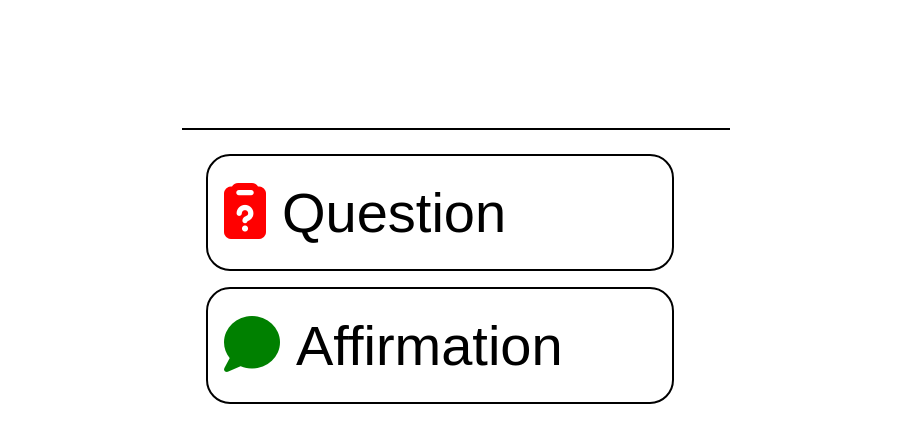
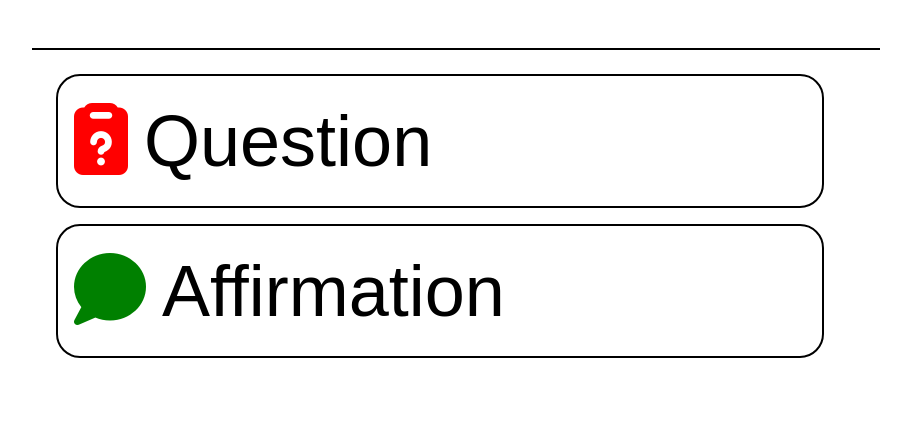
Before and after one commit to TeOdodin/TeOdodin.github.io, a plain HTML site: page expression/index.html in a window 1280 px wide. Shown: the whole page, without its empty margins (184-1095 px from the left). Drawn offline with Linux system fonts and the light colour scheme.

Commit message:
Change text size + text to speech

```diff
--- a/expression/config.js
+++ b/expression/config.js
@@ -33,6 +33,67 @@ const CHOICES = [
                 icon: "fa-solid fa-gear",
                 color: "brown",
                 textDisplay: "Comment",
+                choices: [
+                    {
+                        name: "Je",
+                        icon: "fa-solid fa-image-portrait",
+                        color: "orange",
+                        textDisplay: "est-ce que je",
+                    },
+                    {
+                        name: "Tu",
+                        icon: "fa-solid fa-image-portrait",
+                        color: "orange",
+                        textDisplay: "est-ce que tu",
+                    },
+                    {
+                        name: "Vous",
+                        icon: "fa-solid fa-image-portrait",
+                        color: "orange",
+                        textDisplay: "est-ce que vous",
+                    },
+                    {
+                        name: "Les amis",
+                        icon: "fa-solid fa-image-portrait",
+                        color: "orange",
+                        choices: [
+                            {
+                                name: "Sabrina et Didier",
+                                icon: "fa-solid fa-image-portrait",
+                                color: "orange",
+                                textDisplay: "est-ce que Sabrina et Didier",
+                            },
+                        ],
+                    },
+                    {
+                        name: "Mes parents",
+                        icon: "fa-solid fa-image-portrait",
+                        color: "orange",
+                        choices: [
+                            {
+                                name: "Mamie (Marie-Thérèse)",
+                                icon: "fa-solid fa-image-portrait",
+                                color: "orange",
+                                textDisplay: "est-ce que Mamie",
+                                choices: [
+                                    {
+                                        name: "Va (Santé, Etat)",
+                                        icon: "fa-solid fa-image-portrait",
+                                        color: "orange",
+                                        textDisplay: "se porte ?",
+                                        end: true
+                                    },
+                                ],
+                            },
+                            {
+                                name: "Papi (Gaston)",
+                                icon: "fa-solid fa-image-portrait",
+                                color: "orange",
+                                textDisplay: "est-ce que Mamie",
+                            },
+                        ],
+                    },
+                ],
             },
         ],
     },
--- a/expression/main.js
+++ b/expression/main.js
@@ -1,6 +1,7 @@
 (async () => {
     const resultDisplay = document.querySelector("body div.result > p");
     const container = document.querySelector("body div.container");
+    const synth = window.speechSynthesis;
     const selectedPath = [];
 
     function generateChoiceButton(choice) {
@@ -12,7 +13,10 @@
         if (choice.icon) icon.classList.add(...choice.icon.split(" "));
         if (choice.color) icon.style.color = choice.color;
         button.appendChild(icon);
-        button.append(choice.name);
+        button.innerHTML += choice.name.replace(
+            /(\(.+\))/gi,
+            '<span class="details">$1</span>'
+        );
         return button;
     }
 
@@ -27,12 +31,18 @@
         container.innerHTML = "";
     }
 
+    function readText() {
+        const utterThis = new SpeechSynthesisUtterance(resultDisplay.innerText);
+        synth.speak(utterThis);
+    }
+
     function choiceButtonClicked(choice) {
         selectedPath.push(choice);
         updateSelectedPath();
         if (choice.choices) {
             displayCurrentChoices(choice.choices);
         } else {
+            if (choice.end) readText();
             displayReset();
         }
     }
--- a/expression/style.css
+++ b/expression/style.css
@@ -19,14 +19,18 @@ div.result {
     width: 100%;
     padding: 1.5rem 0;
     border-bottom: 2px black solid;
-    font-size: 2.5rem;
+    font-size: 3rem;
+}
+
+div.result>p {
+    margin: 0;
 }
 
 div.container {
     display: flex;
     flex-direction: column;
     row-gap: 1rem;
-    min-width: 500px;
+    min-width: 50rem;
     max-width: 100vw;
     padding: 1.5rem;
 }
@@ -37,7 +41,7 @@ button.choice {
     border-radius: 1.5rem;
     background: white;
     border: 2px black solid;
-    font-size: 3.5rem;
+    font-size: 4.5rem;
     text-align: left;
 }
 
@@ -50,3 +54,7 @@ button.choice:hover {
 button.choice>.icon {
     margin-right: 1rem;
 }
+
+button.choice>.details {
+    font-size: 3.25rem;
+}
```
